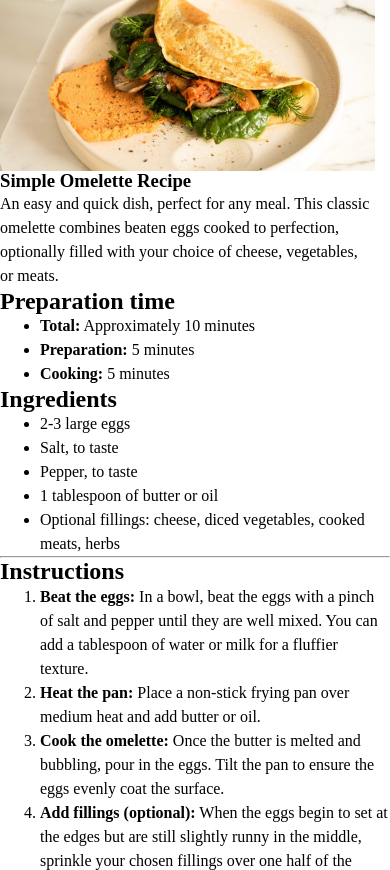
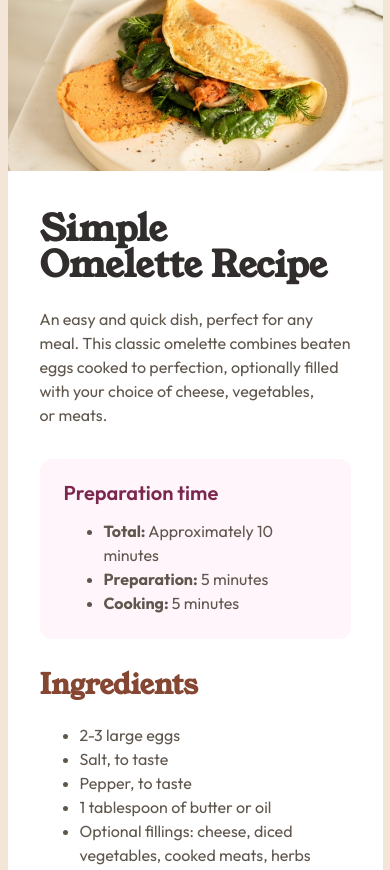
Before and after one commit to rupali317/recipe-page-main, a plain HTML site: page index.html in a window 390 px wide. Shown: the top 870 px of the page. Drawn offline with Linux system fonts and the light colour scheme.

Commit message:
Working on the styling for mobile and rearranging the html based on the styling requirement

```diff
--- a/index.html
+++ b/index.html
@@ -24,19 +24,21 @@
   <body>
     <main>
       <article class="card">
-        <section>
         <img
           src="./assets/images/image-omelette.jpeg"
           alt="A golden-brown omelette folded with fresh vegetables"
           width="375"
           height="171"
         />
+        <div class="content">
+          <section>
             <h1>Simple Omelette Recipe</h1>
             <p>
-            An easy and quick dish, perfect for any meal. This classic omelette
-            combines beaten eggs cooked to perfection, optionally filled with
-            your choice of cheese, vegetables, or meats.
+              An easy and quick dish, perfect for any meal. This classic
+              omelette combines beaten eggs cooked to perfection, optionally
+              filled with your choice of cheese, vegetables, or meats.
             </p>
+          </section>
           <section class="special-note">
             <h2>Preparation time</h2>
             <ul>
@@ -44,7 +46,6 @@
               <li><b>Preparation:</b> 5 minutes</li>
               <li><b>Cooking:</b> 5 minutes</li>
             </ul>
-          </section>
           </section>
           <section>
             <h2>Ingredients</h2>
@@ -68,23 +69,23 @@
                 tablespoon of water or milk for a fluffier texture.
               </li>
               <li>
-              <b>Heat the pan:</b> Place a non-stick frying pan over medium heat
-              and add butter or oil.
+                <b>Heat the pan:</b> Place a non-stick frying pan over medium
+                heat and add butter or oil.
               </li>
               <li>
-              <b>Cook the omelette:</b> Once the butter is melted and bubbling,
-              pour in the eggs. Tilt the pan to ensure the eggs evenly coat the
-              surface.
+                <b>Cook the omelette:</b> Once the butter is melted and
+                bubbling, pour in the eggs. Tilt the pan to ensure the eggs
+                evenly coat the surface.
               </li>
               <li>
-              <b>Add fillings (optional):</b> When the eggs begin to set at the
-              edges but are still slightly runny in the middle, sprinkle your
-              chosen fillings over one half of the omelette.
+                <b>Add fillings (optional):</b> When the eggs begin to set at
+                the edges but are still slightly runny in the middle, sprinkle
+                your chosen fillings over one half of the omelette.
               </li>
               <li>
                 <b>Fold and serve:</b> As the omelette continues to cook,
-              carefully lift one edge and fold it over the fillings. Let it cook
-              for another minute, then slide it onto a plate.
+                carefully lift one edge and fold it over the fillings. Let it
+                cook for another minute, then slide it onto a plate.
               </li>
               <li>
                 <b>Enjoy:</b> Serve hot, with additional salt and pepper if
@@ -126,6 +127,7 @@
               </tbody>
             </table>
           </section>
+        </div>
       </article>
     </main>
   </body>
--- a/style.css
+++ b/style.css
@@ -14,7 +14,8 @@
   --font-size-1: 1rem; /* 16px */
   --font-size-2: 1.25rem; /* 20px */
   --font-size-3: 1.75rem; /* 28px */
-  --font-size-4: 2.5rem; /* 40px */
+  --font-size-4: 2.25rem; /* 36px */
+  --font-size-5: 2.5rem; /* 40px */
 
   --line-height-1: 100%;
   --line-height-2: 150%;
@@ -128,3 +129,61 @@ h2 {
 }
 
 /* --------------------- Main stylings --------------------- */
+body {
+  display: flex;
+  justify-content: center;
+  background-color: var(--color-secondary-1);
+  font-family: "Outfit";
+  color: var(--color-neutral-3);
+  font-size: var(--font-size-1);
+  line-height: var(--line-height-2);
+}
+
+article {
+  max-width: 23.4375rem; /* 375px */
+  background-color: var(--color-neutral-1);
+
+  .content {
+    padding: var(--spacing-500) var(--spacing-400);
+    display: flex;
+    flex-direction: column;
+    gap: var(--spacing-400);
+  }
+
+  section {
+    display: flex;
+    flex-direction: column;
+    gap: var(--spacing-300);
+  }
+}
+
+.special-note {
+  display: flex;
+  flex-direction: column;
+  gap: var(--spacing-200);
+  padding: var(--spacing-300);
+  background-color: var(--color-primary-2);
+  border-radius: var(--border-radius-soft);
+
+  h2 {
+    font-family: "Outfit";
+    color: var(--color-primary-1);
+    font-size: var(--font-size-2);
+    font-weight: var(--font-weight-semi-bold);
+    line-height: var(--line-height-1);
+  }
+}
+
+h1 {
+  font-family: "YoungSerif";
+  color: var(--color-neutral-2);
+  font-size: var(--font-size-4);
+  line-height: var(--line-height-1);
+}
+
+h2 {
+  font-family: "YoungSerif";
+  color: var(--color-secondary-2);
+  font-size: var(--font-size-3);
+  line-height: var(--line-height-1);
+}
```
Lines whose indentation alone changed are shown as unchanged.
